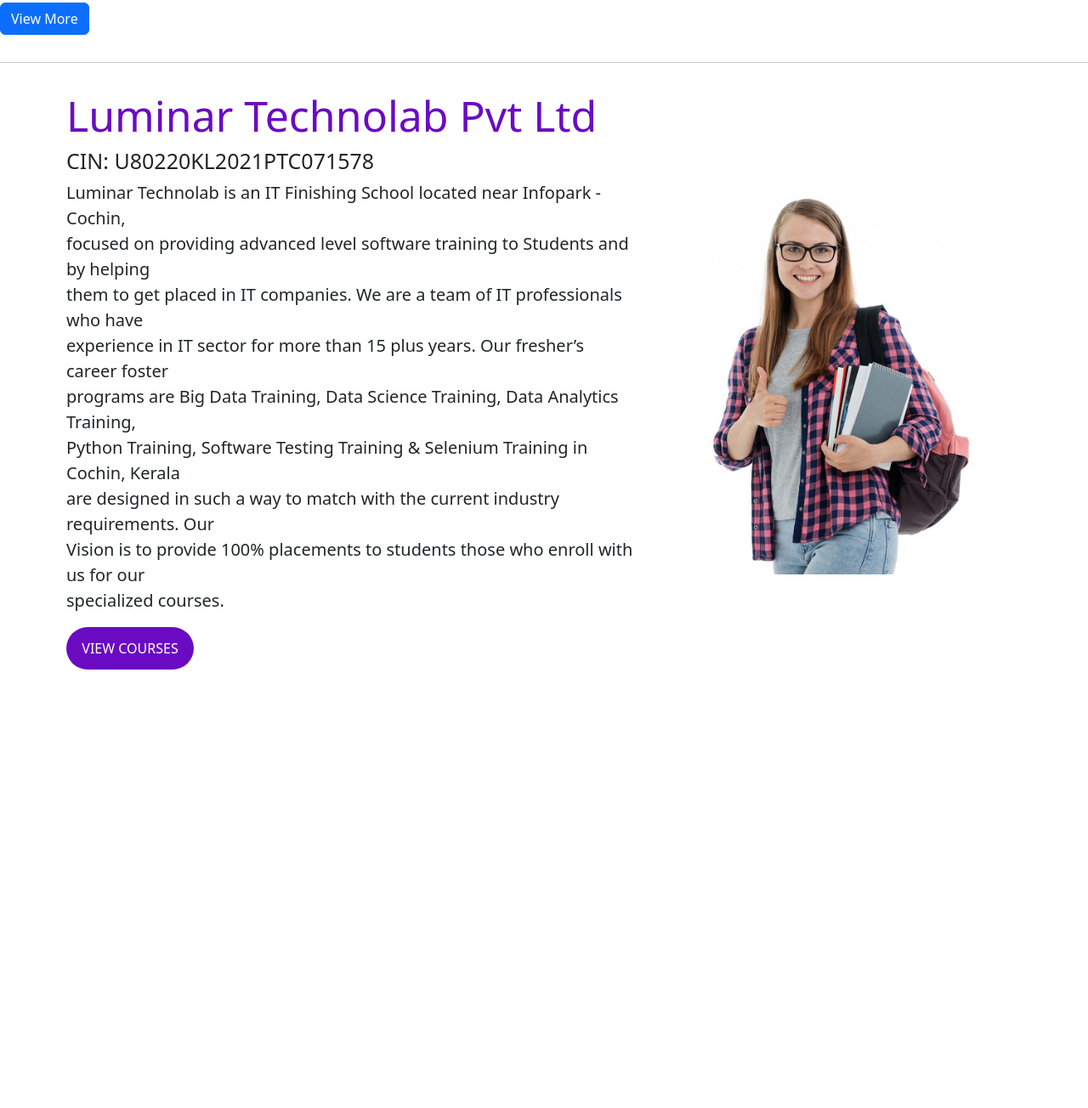
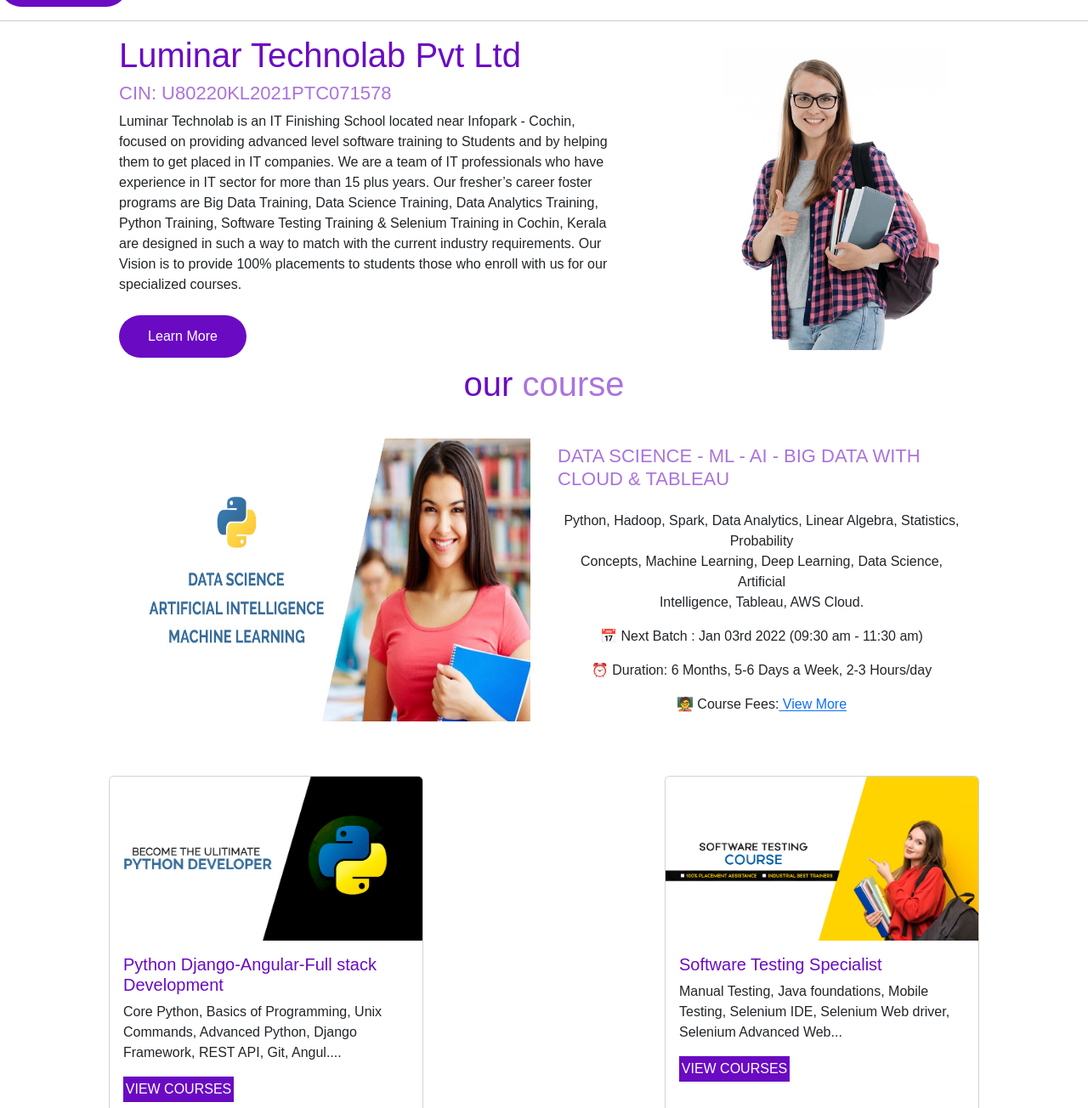
Before and after one commit to Fathima-Rahna/luminarwebsite, a plain HTML site: page index.html in a window 1280 px wide. Shown: the part 598-1902 px from the top of the page at 85% size. Before the commit the page ends 1402 px from the top, so only its background shows below. Drawn offline with nearby package versions, Linux system fonts and the light colour scheme.

Commit message:
new file added

```diff
--- a/index.html
+++ b/index.html
@@ -14,8 +14,8 @@
 
 </head>
 
-<body>
-  <nav class="navbar navbar-expand-lg bg-body-tertiary">
+
+  <nav class="navbar navbar-expand-lg bg-body-tertiary fixed-top">
     <div class="container">
       <a class="w-25" href="#"><img src="./images/logoluminar.png" width="250px;"></a>
       <button class="navbar-toggler" type="button" data-bs-toggle="collapse" data-bs-target="#navbarSupportedContent"
@@ -51,7 +51,8 @@
     </div>
   </nav>
   <!---------------------------------varian carouse--------->
-  <div id="carouselExampleDark" class="carousel carousel-light slide">
+
+    <div id="carouselExampleDark" class="carousel carousel-light slide mt-5">
       <div class="carousel-indicators">
         <button type="button" data-bs-target="#carouselExampleDark" data-bs-slide-to="0" class="active"
           aria-current="true" aria-label="Slide 1"></button>
@@ -62,7 +63,7 @@
         <div class="carousel-item active" data-bs-interval="10000">
           <img class="image" src="./images/luminarcaro.jpg" width="100%" height="500px" class="d-block w-100" alt="...">
           <div class="carousel-caption  d-md-block ">
-          <h5 class="heading p-2">Kerala's No.1 IT Finishing School 100% Placement Assistance</h5>
+            <h5 class="heading p-2">Data Science ,ML & AI Big Data -Hadoop & Spark Python Data Science</h5>
             <p class="para p-2">We at LUMINAR TECHNOLAB offers best software training and placement in emerging
               technologies like BIG DATA, Data Science, Machine Learning,PYTHON, Software Testing.</p>
             <div class="b1 p-2"><button class="btn1">VIEW COURSES</button></div>
@@ -71,7 +72,7 @@
         <div class="carousel-item" data-bs-interval="2000">
           <img class="image" src="./images/backkerala.jpg" width="100%" height="500px" class="d-block w-100" alt="...">
           <div class="carousel-caption  d-md-block ">
-          <h5 class="heading p-2">Data Science ,ML & AI Big Data -Hadoop & Spark Python Data Science</h5>
+            <h5 class="heading p-2">Kerala's No.1 IT Finishing School 100% Placement Assistanc</h5>
             <p class="para  p-2">We at LUMINAR TECHNOLAB offers best software training and placement in emerging
               technologies like BIG DATA, Data Science, Machine Learning,PYTHON, Software Testing</p>
             <div class="b1 p-2 "><button class="btn1">VIEW COURSES</button></div>
@@ -100,6 +101,7 @@
 
 
 
+
   <!----------------------------------------------model-------------------->
 
 
@@ -108,14 +110,15 @@
 
   <!-- Button trigger modal -->
 
-<button type="button" class="btn btn-primary my-3" data-bs-toggle="modal" data-bs-target="#exampleModal">
-  View More
-</button><hr>
+  <button type="button" class="btn1 btn-primary mx-auto mt-2" data-bs-toggle="modal" data-bs-target="#exampleModal">View More
+  </button>
+  <hr>
 
 
 
   <!-- Modal -->
-<div class="modal fade p-3 w-50 container " id="exampleModal" tabindex="-1" aria-labelledby="exampleModalLabel" aria-hidden="true">
+  <div class="modal fade p-3 w-50 container " id="exampleModal" tabindex="-1" aria-labelledby="exampleModalLabel"
+    aria-hidden="true">
     <div class="modal-dialog ">
       <div class="modal-content">
         <div class="modal-header p-3 w-75 container">
@@ -125,14 +128,21 @@
         <div class="modal-body p-3 w-75 container">
           <form action="">
             <div class="my-3">
-            <label for="ul">Name</label></div><hr>
+              <label for="ul">Name</label>
+            </div>
+            <hr>
             <div class="my-3">
-              <label for="ul">Phone Number</label></div><hr>
+              <label for="ul">Phone Number</label>
+            </div>
+            <hr>
             <div class="my-3">
-                <label for="ul">Email</label></div><hr>
+              <label for="ul">Email</label>
+            </div>
+            <hr>
 
             <div class="dropdown">
-                  <button class="btn  dropdown-toggle " type="button" id="dropdownMenuButton1 p-3" data-bs-toggle="dropdown" aria-expanded="false">
+              <button class="btn  dropdown-toggle " type="button" id="dropdownMenuButton1 p-3" data-bs-toggle="dropdown"
+                aria-expanded="false">
                 selected course interested in
               </button>
               <ul class=" dropdown-menu" aria-labelledby=" dropdownMenuButton1">
@@ -148,11 +158,15 @@
                  <option value="">Python</option>
 
 
-                   </select></div>---><hr>
+                   </select></div>--->
+            <hr>
             <div class="my-3">
-                    <label for="ul">City</label></div><hr>
+              <label for="ul">City</label>
+            </div>
+            <hr>
             <div class="my-3">
-                      <label for="ul">Comments</label></div>
+              <label for="ul">Comments</label>
+            </div>
 
 
 
@@ -173,19 +187,95 @@
 
 
   <!-------------------------------grid---------------------------------->
-<div class="row w-75 container">
-  <div class="col-sm-9 p-3 ">
-    <h3 class="head ">Luminar Technolab Pvt Ltd</h3>
+  <div class="container-fluid">
+    <div class="row ">
+      <div class="cola col-12 col-sm-6 col-lg-8   ">
+        <h3 class="head   ">Luminar Technolab Pvt Ltd</h3>
         <h6 class="head2 ">CIN: U80220KL2021PTC071578</h6>
-    <P class="parag ">Luminar Technolab is an IT Finishing School located near Infopark - Cochin,<br> focused on providing advanced level software training to Students and by helping <br>them to get placed in IT companies. We are a team of IT professionals who have <br>experience in IT sector for more than 15 plus years. Our fresher’s career foster<br> programs are Big Data Training, Data Science Training, Data Analytics Training, <br>Python Training, Software Testing Training & Selenium Training in Cochin, Kerala <br>are designed in such a way to match with the current industry requirements. Our<br> Vision is to provide 100% placements to students those who enroll with us for our<br> specialized courses.</P>
-    <div class="b1  "><button class="btn1">VIEW COURSES</button></div>
+        <P class="parag  ">Luminar Technolab is an IT Finishing School located near Infopark - Cochin,<br> focused on
+          providing advanced level software training to Students and by helping <br>them to get placed in IT companies.
+          We
+          are a team of IT professionals who have <br>experience in IT sector for more than 15 plus years. Our fresher’s
+          career foster<br> programs are Big Data Training, Data Science Training, Data Analytics Training, <br>Python
+          Training, Software Testing Training & Selenium Training in Cochin, Kerala <br>are designed in such a way to
+          match with the current industry requirements. Our<br> Vision is to provide 100% placements to students those
+          who
+          enroll with us for our<br> specialized courses.</P>
+        <div class="b2 mt-4  "><button class="btn1">Learn More</button></div>
       </div>
-  <div class="col-sm-3 p-3 ">
-    <img class="imager " src="./images/girl.jpg"  width="400px;height:400px;">
+      <div class="col-12  col-sm-6 col-lg-4 p-3 ">
+        <img class="imager " src="./images/girl.jpg"  width="100%" >
+
+      </div>
+    </div>
+  </div>
+
+  <!----------------------our courses------------------------------------------------------------------------>
+  <div class="container-fluid">
+    <h3 class="head text-center">our <span class="change">course</span></h3>
+    <div class="course row mt-4  ">
+      <div class="col-12 col-lg-6  p-3 ">
+        <img src="./images/ourcourse.jpg" width="100%" height="100%">
+
+      </div>
+      <div class=" col-12 col-lg-6 h-100 p-3">
+        <h6 class="head2 mt-2">DATA SCIENCE - ML - AI - BIG DATA WITH CLOUD & TABLEAU</h6>
+        <p class="mt-4" >Python, Hadoop, Spark, Data Analytics, Linear Algebra, Statistics, Probability <br>Concepts, Machine Learning,
+          Deep
+          Learning, Data Science, Artificial<br> Intelligence, Tableau, AWS Cloud.</p>
+        <p class="mt-2" >📅 Next Batch : Jan 03rd 2022 (09:30 am - 11:30 am)</p>
+        <p class="mt-2" >⏰ Duration: 6 Months, 5-6 Days a Week, 2-3 Hours/day </p>
+        <p class="mt-2 mb-2" >🧑‍🏫 Course Fees:<a class="link-offset-1" href="#"> View More</a></p>
+
+      </div>
 
     </div>
   </div>
 
+
+<!------------------------------------------------------------------------------------------------------->
+
+
+  <div class="container mt-5 ">
+      <div class="row  gy-3  mb-4 ">
+          <div class="colu col-12 col-sm-6 col-md-4 col-lg-3 mb-4 w-30">
+              <div class="card  ">
+                  <img src="./images/python.jpg" class="card-img-top" alt="...">
+                  <div class="card-body">
+                    <h5 class="card-title">Python Django-Angular-Full stack Development</h5>
+                    <p class="card-text">Core Python, Basics of Programming, Unix Commands, Advanced Python, Django Framework,
+                      REST API, Git, Angul....</p>
+
+                    <div class="b1"><button class="btn3">VIEW COURSES</button></div>
+                  </div>
+                </div>
+          </div>
+          <div class="colu col-12 col-sm-6 col-md-4 col-lg-3 mb-4 ">
+              <div class="card h-100 ">
+                  <img src="./images/software.jpg" class="card-img-top" alt="...">
+                  <div class="card-body">
+                    <h5 class="card-title">Software Testing Specialist</h5>
+                    <p class="card-text">Manual Testing, Java foundations, Mobile Testing, Selenium IDE, Selenium Web driver,
+                      Selenium Advanced Web...</p>
+                      <div class="b1"><button class="btn3">VIEW COURSES</button></div>
+                  </div>
+                </div>
+          </div>
+          <div class="colu col-12 col-sm-6 col-md-4 col-lg-3 mb-4">
+              <div class="card h-100">
+                  <img src="./images/mearn.jpg" class="card-img-top" alt="...">
+                  <div class="card-body">
+                    <h5 class="card-title">MEARN Stack Web Development Expert-React & Angular</h5>
+                    <p class="card-text">HTML, CSS, Javascript, Bootstrap, Git, Typescript, MongoDB, MySQL, Express.JS, Angular,
+                      React.js and Node....</p>
+                      <div class="b1"><button class="btn3">VIEW COURSES</button></div>
+                  </div>
+                </div>
+          </div>
+      </div>
+  </div>
+
+
 </body>
 
 </html>
--- a/luminar.css
+++ b/luminar.css
@@ -1,35 +1,42 @@
+*{
+  margin:0;
+  padding: 0;
+  font-family: 'poppins', sans-serif;
+  font-weight: 500;
 
+}
 
-
-
-
-
-
-#navbarSupportedContent ul li a::after{
+#navbarSupportedContent ul li a::after {
   content: '';
-    width:0%;
-    height:2px;
-    background-color:blue;
+  width: 0%;
+  height: 2px;
+  background-color: blue;
   display: block;
   margin: auto;
   transition: 0.5s;
 
-}#navbarSupportedContent ul li :hover::after{
+}
 
-    width:100%;
+#navbarSupportedContent ul li :hover::after {
+
+  width: 100%;
 
 
 }
-#navbarSupportedContent ul li a:hover::after{
 
-color:blue}
-   #carousel-caption h5{
+#navbarSupportedContent ul li a:hover::after {
+
+  color: blue
+}
+
+#carousel-caption h5 {
 
   font-size: 50px;
 }
+
 /* carousel---------------------------------------------------------------------------------------------------*/
 
-.btn1{
+.btn1 {
   background-color: rgb(106, 11, 195);
   color: white;
   border-radius: 30px;
@@ -40,38 +47,54 @@
 
 
 }
-.btn1:hover{
+
+.btn1:hover {
   background-color: rgba(106, 11, 195, 0.571);
 }
-.b1{
+
+.b1 {
   margin-right: 500px;
 }
-.carousel-caption{
+
+.carousel-caption {
   margin-right: 500px;
   margin-bottom: 130px;
   text-align: justify;
   width: 810px;
 
 }
-.heading{
-  font-size: 50px;
-}
-.image{
-  filter: brightness(50%);
+
+.heading {
+  font-size: 35px;
 }
 
-@media(orientation:portrait)
-{
+.image {
+  filter: brightness(50%);
+  background-size: cover;
+}
+.container{
+  width:80%;
+  margin: auto;
+  text-align: center;
+
+  }
+  .container-fluid{
+    width:80%;
+    margin: auto;
+    text-align: center;
+    }
+@media(orientation:portrait) {
 
 
 
   .carousel-caption {
     right: 0;
-      width:520px;
+    width: 520px;
     height: 100px;
     text-align: justify;
     margin-bottom: 200px;
   }
+
   .heading {
     font-size: 20px;
     text-align: left;
@@ -82,12 +105,13 @@
   /* image-resolution: 200px; */
 
 
-  .para{
+  .para {
     font-size: 10px;
     text-align: left;
     margin-right: 300px;
   }
-  .btn1{
+
+  .btn1 {
     background-color: rgb(106, 11, 195);
     color: white;
     border-radius: 30px;
@@ -98,15 +122,13 @@
 
 
   }
-  .b1{
+
+  .b1 {
     font-size: 8px;
-  }
-  .image{
-      width: 100%;
-      height: 300px;
-  }
+  }}
 
-}
+
+
 
 
 
@@ -169,24 +191,164 @@
 /*.row{
     height: 600px;*/
 
-  .head{
-    color: rgb(106, 11, 195) ;
-    font-size: 50px;
+.head {
+  color: rgb(106, 11, 195);
+  font-size: 40px;
+  text-align: left;
+ /* margin-right: 150px;*/
+
 }
-  .head2{
-    font-size: 25px;
+
+.head2 {
+  font-size: 22px;
+ /* margin-right:250px;*/
+  color:  rgba(106, 11, 195, 0.571);
+  text-align: left;
 }
-  .parag{
-    font-size:20px ;
+
+.parag {
+  font-size: 16px;
+  text-align: left;
+ /* margin-right: 200px;*/
 }
-  .row{
+.b2{
+  text-align: left;
+}
+
+/*.row {
 
   display: flex;
   justify-content: center;
   align-items: center;
   margin-left: 50px;
   margin-right: 40px;
-  }
-  .imager{
+}*/
+
+.imager {
   background-size: cover;
 }
+@media(max-width:700px){
+.head{
+  font-size: 30px;
+
+}
+.head2{
+  font-size: 20px;
+
+}
+.parag{
+  font-size:15px ;
+
+}
+.b2{
+  font-size: 20px;
+}
+
+}
+
+/*-------------------------------------------------------------course-------------------------------
+.course {
+  width: 80%;
+  margin: auto;
+  text-align: center;
+  padding-top: 50px;
+}
+*/
+.change {
+  color: rgba(106, 11, 195, 0.571);
+}
+.course:hover{
+  transition: 0.5s;
+  box-shadow: 0 0 20px 0px ;}
+
+
+/*.card {
+  height: 100%;
+  width: 100%;
+  display: flex;
+  justify-content: space-between;
+  align-items: start;
+  flex-direction: column;
+
+}
+.card-body{
+  height: 100%;
+  width: 100%;
+  display: flex;
+  justify-content: space-between;
+  align-items: start;
+  flex-direction: column;
+
+}*/
+
+.btn2 {
+  background-color: rgb(106, 11, 195);
+  color: white;
+  border-radius: 10px;
+  border: none;
+ padding: 5px;
+  width: 150px;
+  height: 50px;
+
+
+}
+.btn2:hover {
+  background-color: rgba(106, 11, 195, 0.571);
+}
+.card{
+  width:300px;
+
+}/*
+.colu{
+  padding: 30px 12px;
+}*/
+.row{
+
+  display: flex;
+    justify-content: space-between;
+  }
+ /* .card{
+margin-top: 10px;
+      margin-bottom: 5%;
+}*/.card:hover{
+  transition: 0.5s;
+  box-shadow: 0 0 20px 0px ;
+}
+.colu{
+  padding:0;
+  width:370px;
+
+
+}
+.card{
+  width: 100%;
+  height:500px;
+}
+.cola head{
+  padding: 0%;
+  margin-left: 10px;
+}
+.card-title{
+  color: rgb(106, 11, 195);
+  font-weight: 500px;
+  text-align: left;
+}
+.card-text{
+  text-align: left;
+}
+
+.body{
+  color: grey;
+}
+.btn3 {
+  background-color: rgb(106, 11, 195);
+  color: white;
+  border-solid: 10px;
+  border: none;
+ padding: 0px;
+  width: 130px;
+  height:30px;
+
+
+
+}
```
Also changed, not shown: images/mearn.jpg (added), images/ourcourse.jpg (added), images/python.jpg (added), images/software.jpg (added). Lines whose indentation alone changed are shown as unchanged.
